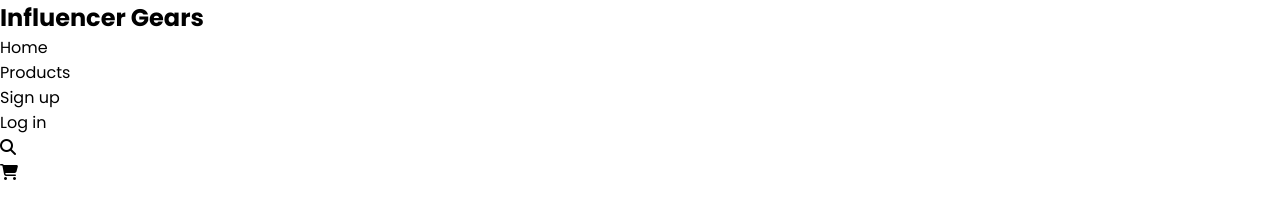
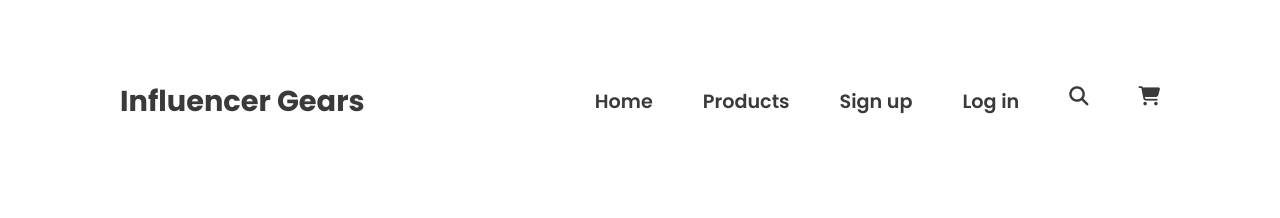
Before and after one commit to Shero-Programmer/Influencer-Gears, a plain HTML site: page index.html in a window 1280 px wide. Drawn offline with Linux system fonts and the light colour scheme.

Commit message:
navbar created

```diff
--- a/css/styles.css
+++ b/css/styles.css
@@ -7,4 +7,44 @@
 
 body{
     font-family: 'Poppins', sans-serif;
+
 }
+
+.text-primary{
+    color: #3A3A3A;
+}
+
+/* Header section styles */
+header{
+    max-width: 1440px;
+    padding: 80px 120px;
+    margin: 0 auto;
+}
+
+/* Nav section related styles */
+
+nav{
+    display: flex;
+    justify-content: space-between;
+    align-items: center;
+}
+
+nav ul {
+    display: flex;
+    gap: 50px;
+}
+nav li{
+    list-style: none;
+    display: flex;
+    font-size: 1.2rem;
+    color: #3A3A3A;
+    font-weight: 600;
+
+}
+
+.nav-title{
+    color: #3A3A3A;
+    font-size: 1.8rem;
+    font-weight: 700;
+
+}
--- a/index.html
+++ b/index.html
@@ -18,7 +18,7 @@
     <header>
         <!-- Nav Section -->
         <nav>
-            <h1>Influencer Gears</h1>
+            <h1 class="nav-title">Influencer Gears</h1>
             <ul>
                 <li>Home</li>
                 <li>Products</li>
```
